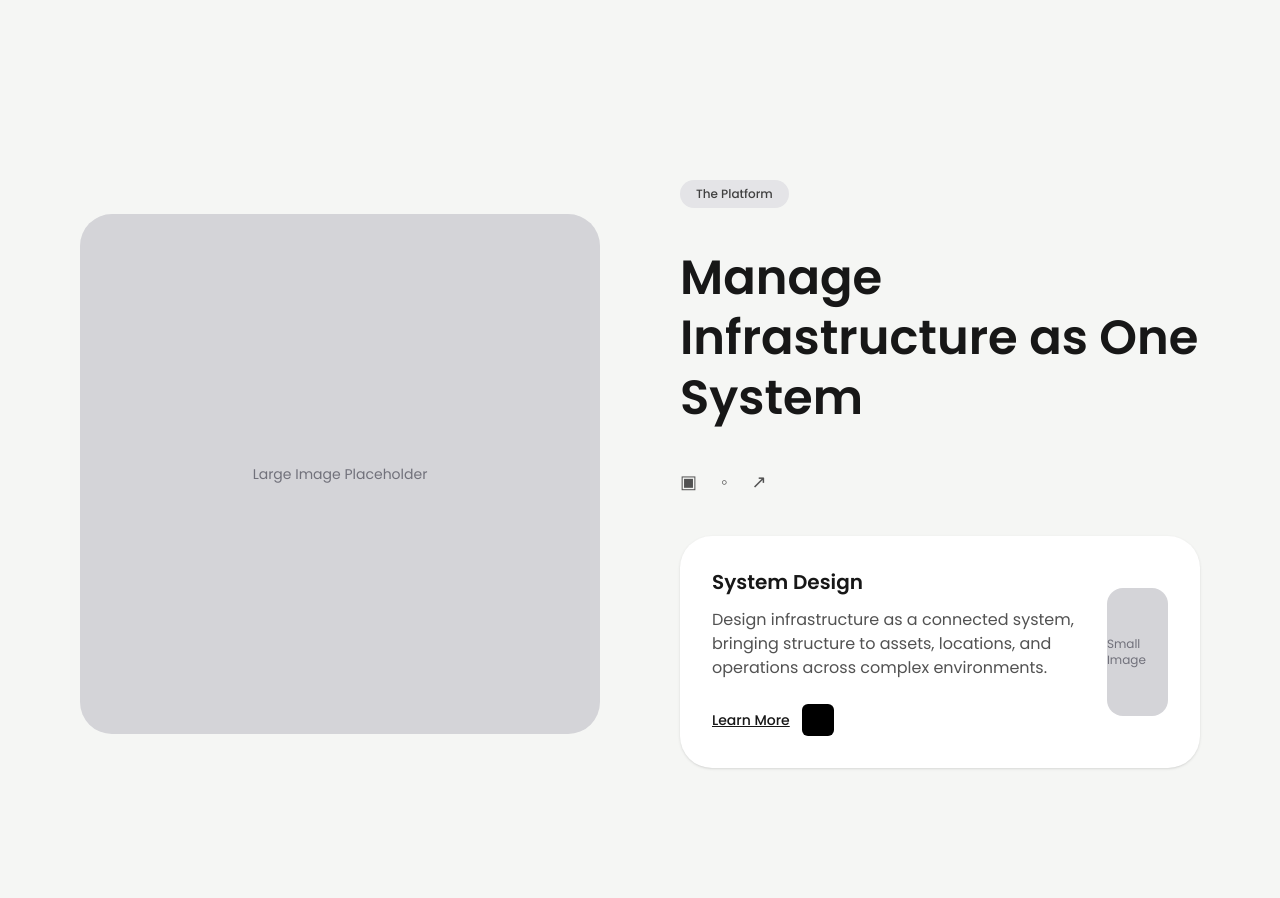
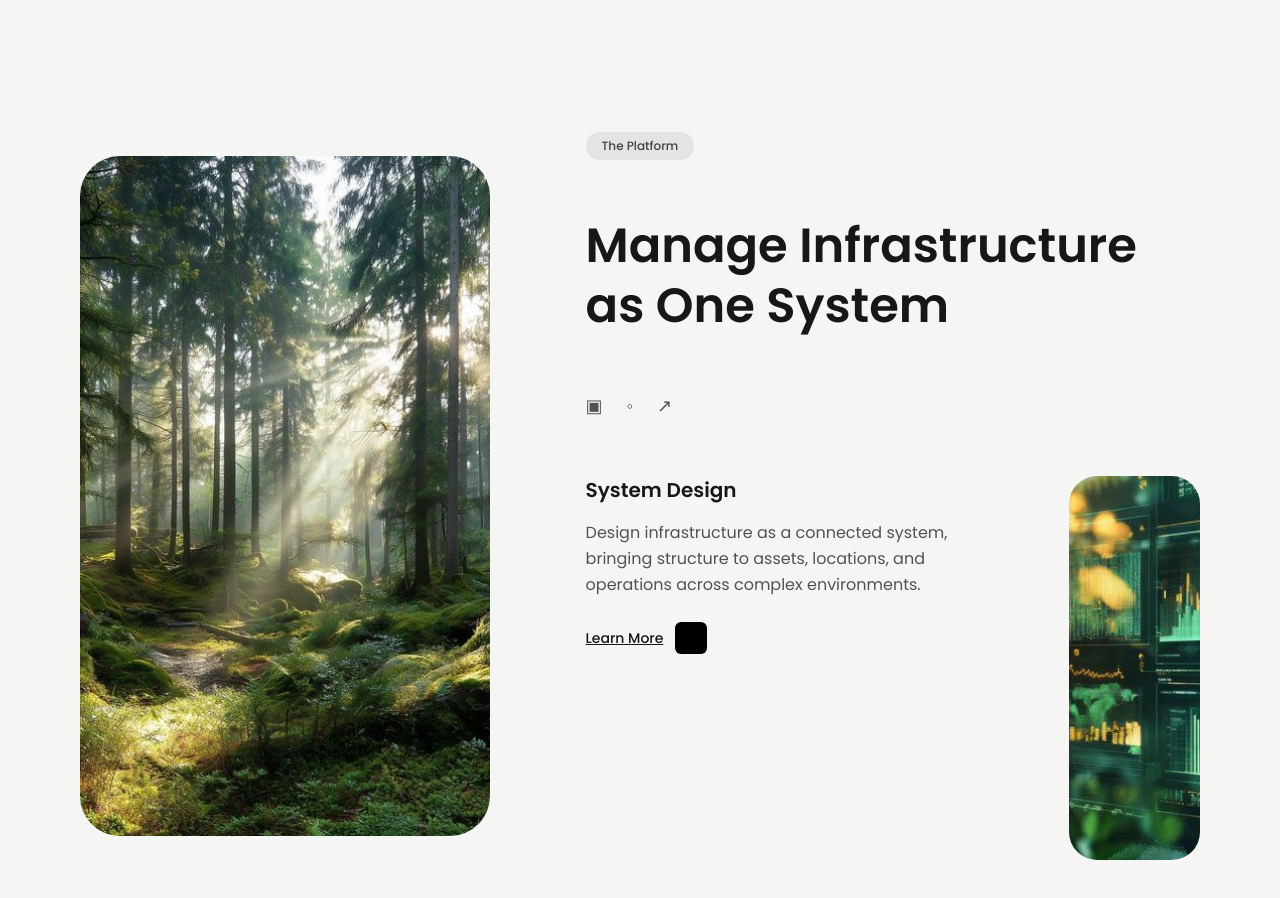
Before and after one commit to madhumithadasarathy/green_infra, a Next.js app: page / in a window 1280 px wide. Shown: the part 1720-2618 px from the top of the page. Built offline with nearby package versions, Linux system fonts and the light colour scheme; some icons are missing.

Commit message:
Refactor code structure for improved readability and maintainability

```diff
--- a/src/app/components/Platform.tsx
+++ b/src/app/components/Platform.tsx
@@ -1,29 +1,33 @@
 "use client";
 
 import { motion } from "framer-motion";
+import Image from "next/image";
 import ArrowOutwardIcon from "@mui/icons-material/ArrowOutward";
 
 export default function Platform() {
   return (
-    <section className="w-full bg-[#f5f6f4] py-32">
-      <div className="w-full px-8 md:px-20 grid grid-cols-1 md:grid-cols-2 gap-20 items-center">
+    <section className="w-full bg-[#f5f6f4] min-h-screen flex items-center py-20">
+      <div className="w-full px-8 md:px-20 grid grid-cols-1 md:grid-cols-[0.8fr_1.2fr] gap-24 items-center">
 
-        {/* LEFT LARGE IMAGE */}
+        {/* LEFT LARGE IMAGE (Reduced Width) */}
         <motion.div
           initial={{ opacity: 0, x: -40 }}
           whileInView={{ opacity: 1, x: 0 }}
-          transition={{ duration: 0.6 }}
+          transition={{ duration: 0.7 }}
           viewport={{ once: true }}
-          className="relative w-full h-[520px] rounded-[32px] bg-zinc-300 overflow-hidden"
+          className="relative w-full h-[85vh] rounded-[40px] overflow-hidden"
         >
-          {/* IMAGE PLACEHOLDER */}
-          <div className="w-full h-full flex items-center justify-center text-zinc-500 text-sm">
-            Large Image Placeholder
-          </div>
+          <Image
+            src="/platform1.jpg"
+            alt="Platform Overview"
+            fill
+            className="object-cover"
+            priority
+          />
         </motion.div>
 
         {/* RIGHT CONTENT */}
-        <div className="space-y-10">
+        <div className="space-y-14">
 
           {/* Label */}
           <span className="inline-flex items-center px-4 py-1.5 text-xs font-medium bg-zinc-200 text-neutral-700 rounded-full">
@@ -34,9 +38,9 @@ export default function Platform() {
           <motion.h2
             initial={{ opacity: 0, y: 20 }}
             whileInView={{ opacity: 1, y: 0 }}
-            transition={{ duration: 0.6 }}
+            transition={{ duration: 0.7 }}
             viewport={{ once: true }}
-            className="text-5xl font-semibold leading-tight"
+            className="text-4xl md:text-5xl font-semibold leading-tight"
           >
             Manage Infrastructure as One System
           </motion.h2>
@@ -48,20 +52,21 @@ export default function Platform() {
             <span>↗</span>
           </div>
 
-          {/* Sub Card */}
+          {/* System Design Block */}
           <motion.div
             initial={{ opacity: 0, y: 30 }}
             whileInView={{ opacity: 1, y: 0 }}
-            transition={{ duration: 0.6 }}
+            transition={{ duration: 0.7 }}
             viewport={{ once: true }}
-            className="bg-white rounded-[32px] p-8 shadow-sm flex justify-between items-center"
+            className="flex flex-col md:flex-row gap-14 items-start"
           >
-            <div className="max-w-sm">
-              <h3 className="text-xl font-semibold mb-3">
+            {/* Text */}
+            <div className="max-w-md">
+              <h3 className="text-xl font-semibold mb-4">
                 System Design
               </h3>
 
-              <p className="text-neutral-600 mb-6">
+              <p className="text-neutral-600 mb-6 leading-relaxed">
                 Design infrastructure as a connected system,
                 bringing structure to assets, locations,
                 and operations across complex environments.
@@ -74,21 +79,22 @@ export default function Platform() {
 
                 <div className="w-8 h-8 flex items-center justify-center rounded-md bg-black">
                   <ArrowOutwardIcon
-                    style={{
-                      fontSize: 16,
-                      color: "#ffffff",
-                    }}
+                    sx={{ fontSize: 16, color: "#ffffff" }}
                   />
                 </div>
               </div>
             </div>
 
-            {/* SMALL IMAGE PLACEHOLDER */}
-            <div className="relative w-44 h-32 rounded-2xl bg-zinc-300 overflow-hidden ml-8">
-              <div className="w-full h-full flex items-center justify-center text-zinc-500 text-xs">
-                Small Image
-              </div>
+            {/* SMALL IMAGE (Increased Height) */}
+            <div className="relative w-full md:w-80 h-96 rounded-[28px] overflow-hidden">
+              <Image
+                src="/platform2.jpg"
+                alt="System Design"
+                fill
+                className="object-cover"
+              />
             </div>
+
           </motion.div>
 
         </div>
```
Also changed, not shown: public/platform1.jpg (added), public/platform2.jpg (added).
